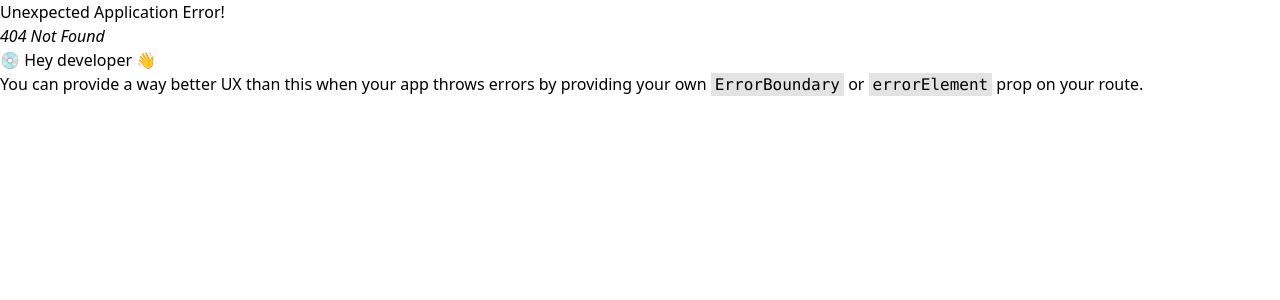
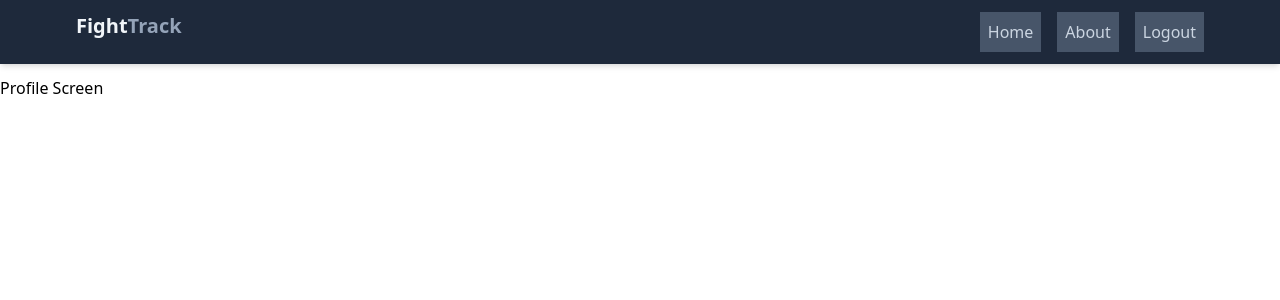
Before and after one commit to judo2000/fight_track_old, a React (Vite) app in the folder client/: page /profile in a window 1280 px wide. Before the commit this address had no page. Shown: the top 300 px of the page. Built offline with nearby package versions, Linux system fonts and the light colour scheme; sample sign-in values are in the browser's storage.

Commit message:
Create PrivateRoute component

```diff
--- /dev/null
+++ b/client/src/components/PrivateRoute.jsx
@@ -0,0 +1,10 @@
+import { Outlet, Navigate } from "react-router-dom";
+import { useSelector } from "react-redux";
+
+const PrivateRoute = () => {
+  const { userInfo } = useSelector((state) => state.auth);
+
+  return userInfo ? <Outlet /> : <Navigate to="/" replace />;
+};
+
+export default PrivateRoute;
--- a/client/src/main.jsx
+++ b/client/src/main.jsx
@@ -12,12 +12,18 @@
 import { Provider } from "react-redux";
 import store from "./store.js";
 import RegisterScreen from "./screens/RegisterScreen.jsx";
+import PrivateRoute from "./components/PrivateRoute.jsx";
+import ProfileScreen from "./screens/ProfileScreen.jsx";
 
 const router = createBrowserRouter(
   createRoutesFromElements(
     <Route path="/" element={<App />}>
       <Route index={true} path="/" element={<HomeScreen />} />
       <Route path="/sign-up" element={<RegisterScreen />} />
+
+      <Route path="" element={<PrivateRoute />}>
+        <Route path="/profile" element={<ProfileScreen />} />
+      </Route>
     </Route>
   )
 );
--- /dev/null
+++ b/client/src/screens/ProfileScreen.jsx
@@ -0,0 +1,5 @@
+const ProfileScreen = () => {
+  return <div>Profile Screen</div>;
+};
+
+export default ProfileScreen;
--- a/client/src/screens/RegisterScreen.jsx
+++ b/client/src/screens/RegisterScreen.jsx
@@ -43,7 +43,7 @@
           password,
         }).unwrap();
         dispatch(setCredentials({ ...res }));
-        navigate("/");
+        navigate("/profile");
       } catch (err) {
         toast.error(err?.data?.message || err.error);
       }
```
